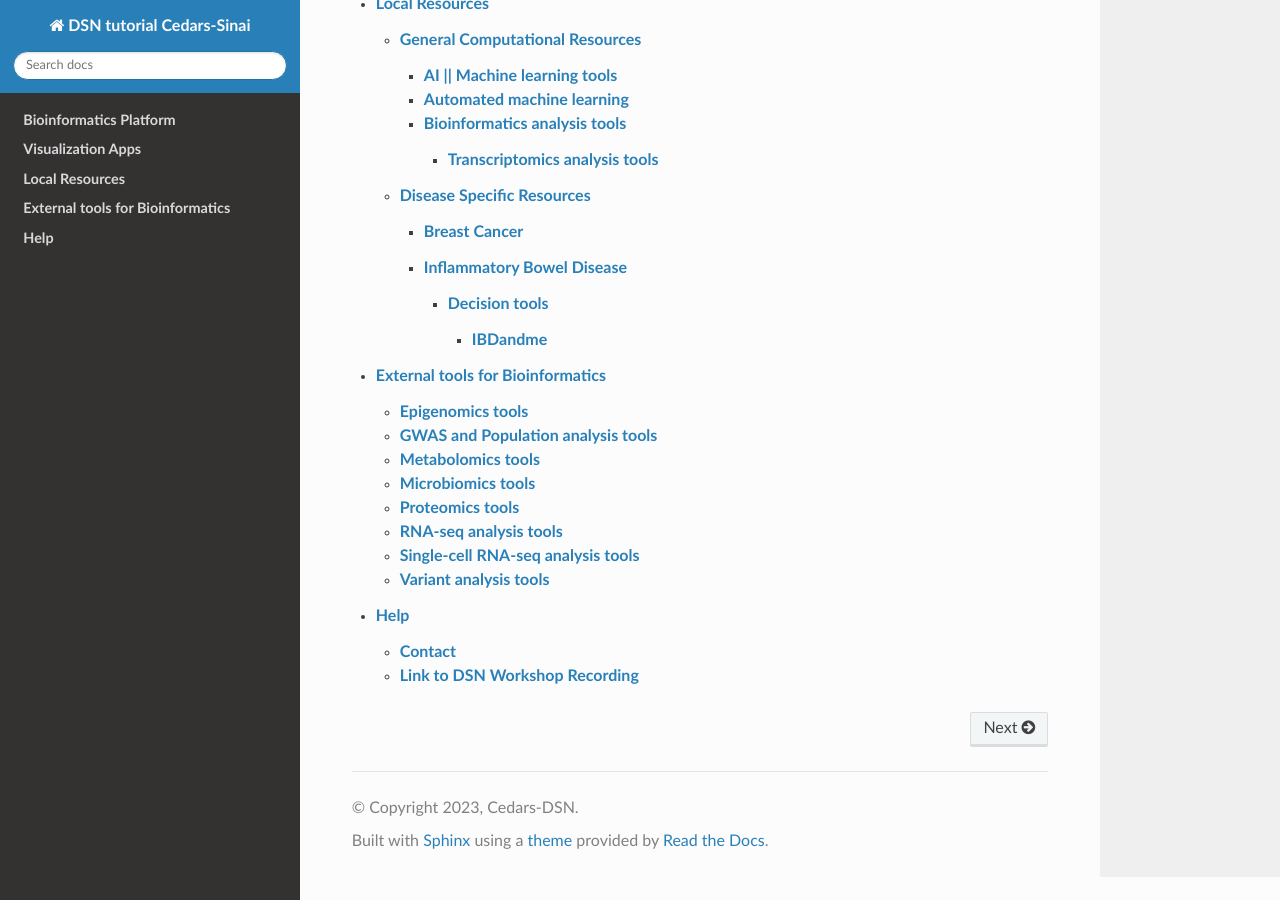
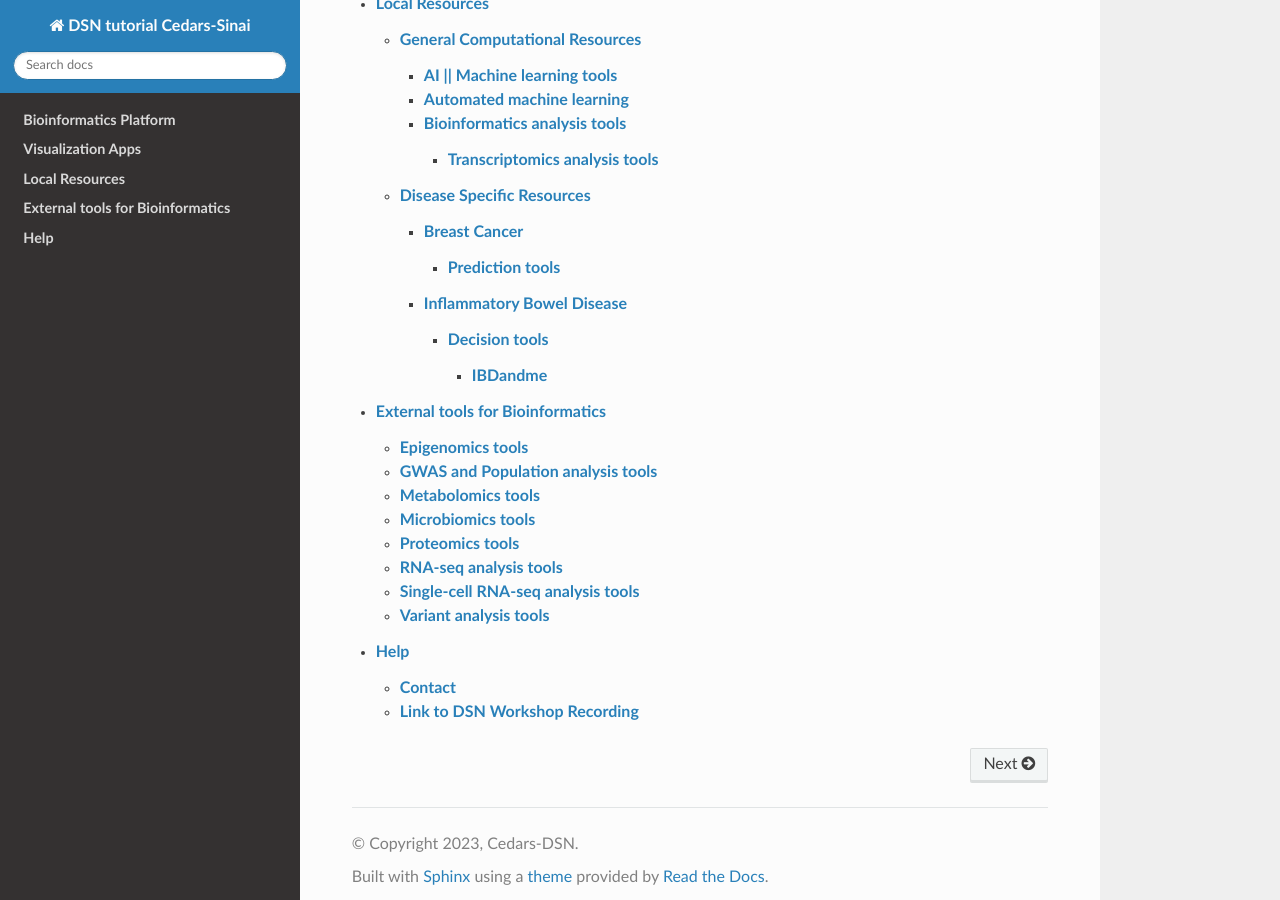
Before and after one commit to CedarsDSN/DSN_tutorial_page, a Sphinx documentation site: the page built from docs/index.rst, in a window 1280 px wide and 900 px high, scrolled down 693 px. Built offline with Sphinx 7.4.7 and the Read the Docs theme 3.1.0, drawn with Linux system fonts in a browser that asks for light colours; pages that are not in the unit, such as notebooks, are missing from menus.

Commit message:
Update index.rst

```diff
--- a/docs/Local Resources/Disease Specific Resources/Breast Cancer/index.rst
+++ b/docs/Local Resources/Disease Specific Resources/Breast Cancer/index.rst
@@ -5,5 +5,5 @@ These are resources specific to breast cancer.
 
 .. toctree::
 
-   Predict.rst
+   Prediction tools.rst
    Treatment tools.rst
```
